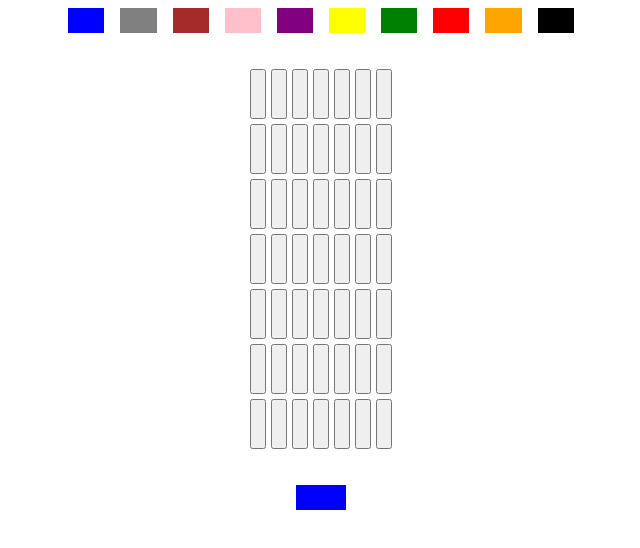
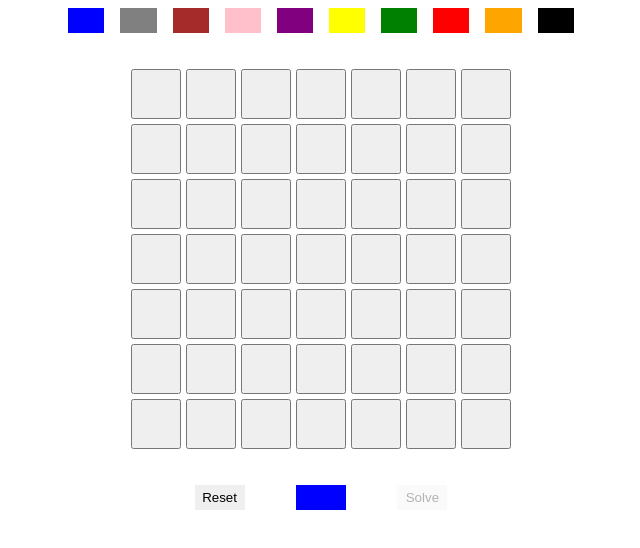
Before and after one commit to arun1118/nQueenSolver, a plain HTML site: page index.html in a window 1280 px wide. Shown: the whole page, without its empty margins (319-959 px from the left). Drawn offline with Linux system fonts and the light colour scheme.

Commit message:
add reset and solve buttons

```diff
--- a/index.html
+++ b/index.html
@@ -10,7 +10,11 @@
     <div id="parent-container">
         <div id="color-container"></div>
         <div id="grid"></div>
-        <button id="currentColor"></button>
+        <div id="action-btn-container">
+            <button class="action-btns" id="reset-btn">Reset</button>
+            <button class="action-btns" id="currentColor"></button>
+            <button class="action-btns" id="solve-btn">Solve</button>
+        </div>
     </div>
 </body>
 <script src="script.js"></script>
--- a/script.js
+++ b/script.js
@@ -7,15 +7,20 @@ let board=Array.from({length: gridSize},()=>Array(gridSize).fill('.'));
 const gridLayout=document.getElementById('grid');
 const colorContainerLayout=document.getElementById('color-container');
 const currentColorBtn=document.getElementById('currentColor');
+const resetBtn=document.getElementById('reset-btn')
+const solveBtn=document.getElementById('solve-btn')
 var currentColor=allPossibleColors[0]
 
-
+resetBtn.addEventListener('click',()=>{
+    window.location.reload();
+})
 
 let markColorToCord = (row,col)=>{
     let currPos=[row,col]
     let btnId=`${row}_${col}`
     cordToColor.set(JSON.stringify(currPos),currentColor);
     document.getElementById(btnId).style.backgroundColor=currentColor;
+    if(cordToColor.size==4) solveBtn.disabled=false
 }
 
 let setCurrentColor = (currentColorName)=>{
@@ -28,6 +33,7 @@ let setCurrentColor = (currentColorName)=>{
 gridSetup = ()=>{
     gridLayout.innerHTML='';
     colorContainerLayout.innerHTML=''
+    solveBtn.disabled=true
     for(let i=0;i<gridSize;i++){
         for(let j=0;j<gridSize;j++){
             let gridBtn=document.createElement('button');
--- a/style.css
+++ b/style.css
@@ -32,9 +32,19 @@
     width: 100%;
     height: 50px;
     font-size: 14px;
+    min-width: 50px;
 }
 
-#currentColor{
+#action-btn-container{
+    width: 20%;
+    display: flex;
+    flex-direction: row;
+    align-items: center;
+    justify-content: space-between;
+    gap: 1rem;
+}
+
+.action-btns{
     width: 50px;
     height: 25px;
     border: none;
```
